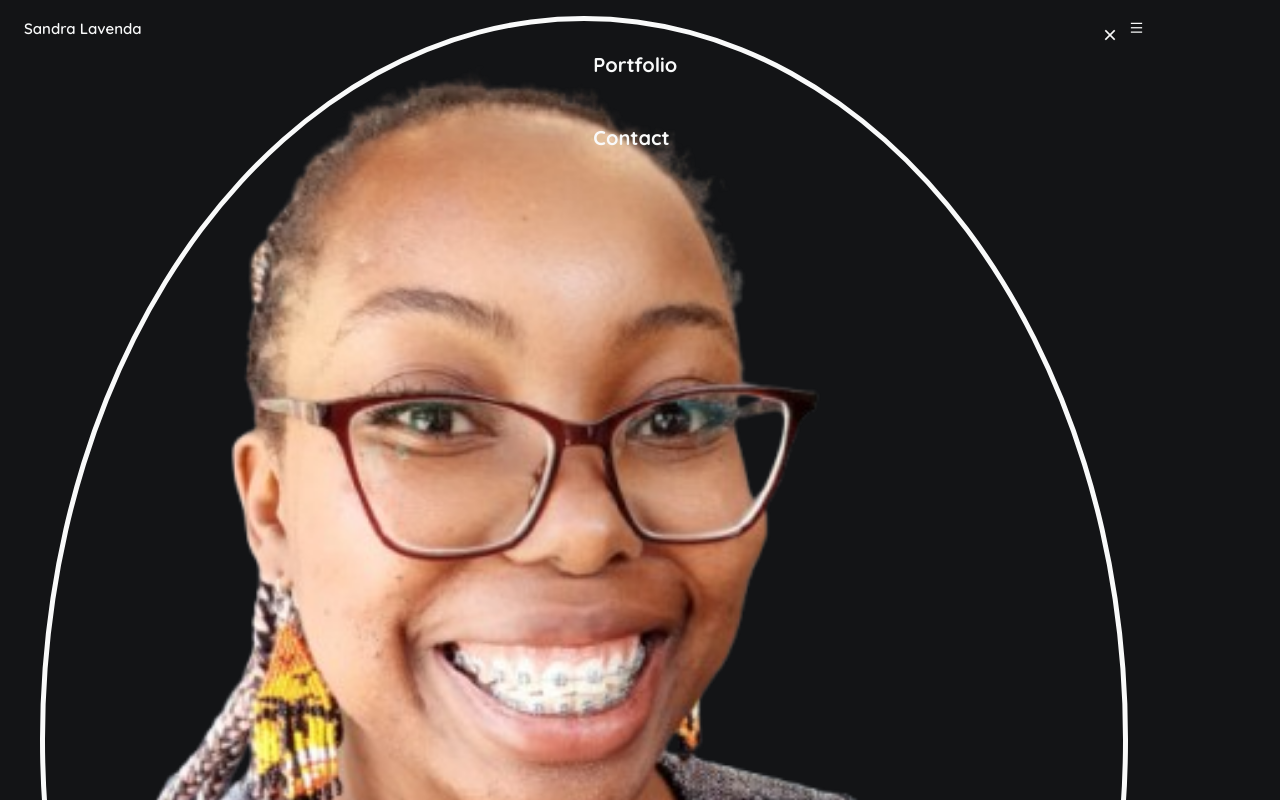
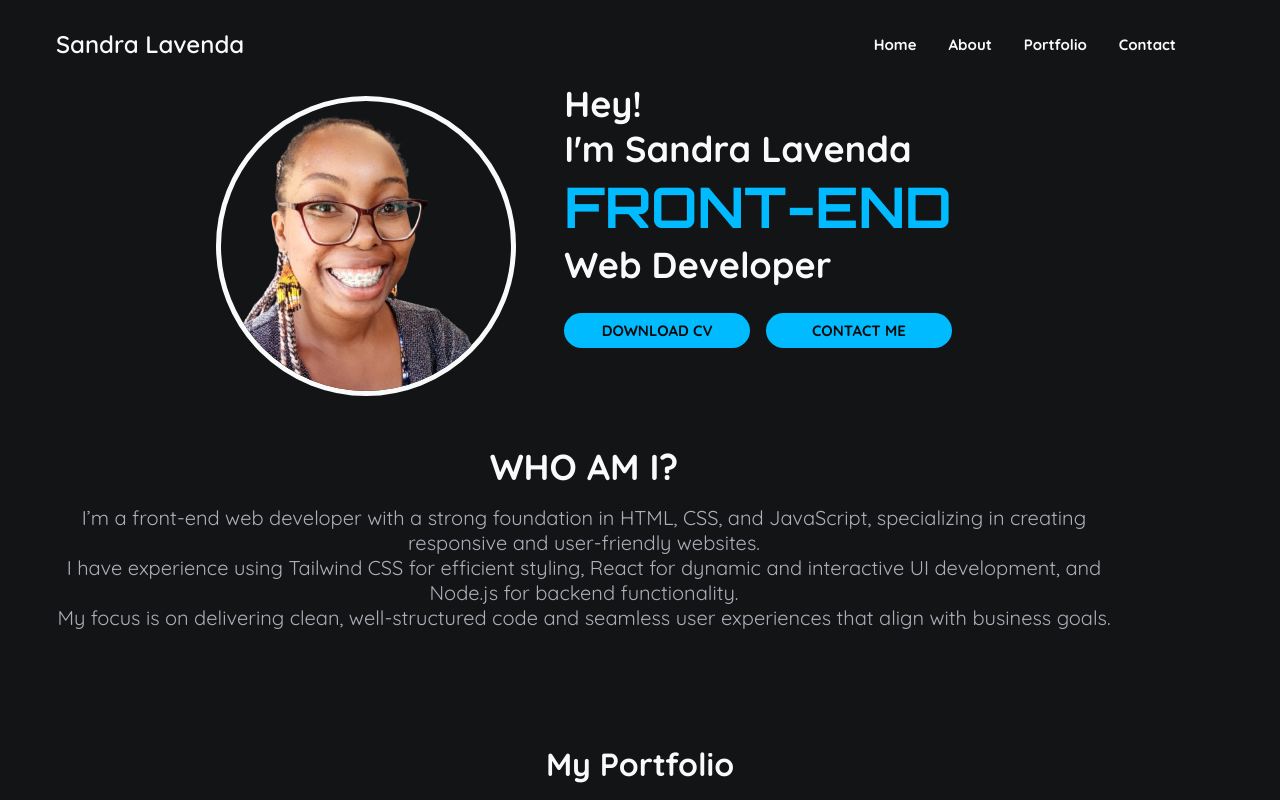
Before and after one commit to ProximaD/my_portfolio_2, a plain HTML site: page index.html in a window 1280 px wide. Shown: the top 800 px of the page. Drawn offline with nearby package versions, Linux system fonts and the light colour scheme.

Commit message:
Added a new font and home section responsiveness

```diff
--- a/css/style.css
+++ b/css/style.css
@@ -1,5 +1,6 @@
 /*============================================ GOOGLE FONT =====================================*/
 @import url('https://fonts.googleapis.com/css2?family=Quicksand:wght@300..700&display=swap');
+@import url('https://fonts.googleapis.com/css2?family=Orbitron:wght@400..900&display=swap');
 
 :root{
     --header-height: 3.5rem;
@@ -29,6 +30,7 @@
 /*=============== Font and Typography ===============*/
 /* .5rem = 8px | 1rem = 16px ...*/
 --body-font: "Quicksand", sans-serif;
+--accent-font: "Orbitron", sans-serif;
 --biggest-font-size: 2.25rem;
 --h1-font-size: 1.5rem;
 --h2-font-size: 1.25rem;
@@ -221,11 +223,13 @@ img {
 
 .home__img {
   width: 100%;
-  height: auto;
+  max-width: 300px; /* Set a maximum width for the image */
+  height: 300px;
   border-radius: 50%;
   object-fit: cover;
   object-position: top;
   border: 5px solid var(--white-color);
+  margin-top: 2rem;
 }
 
 .home__data {
@@ -240,6 +244,9 @@ img {
 
 .home__title span {
   color: var(--first-color);
+  font-family: var(--accent-font);
+  font-weight: var(--font-bold);
+  font-size: 3.5rem;
 }
 
 .home__buttons {
@@ -518,6 +525,80 @@ img {
 }
 
 
+/*========================================= MEDIA QUERIES ==================================*/
+/* Media Queries for Larger Screens */
+@media screen and (min-width: 1150px) {
+  .header {
+    background-color: transparent;
+    padding: 1rem 2rem;
+  }
+
+  .nav {
+    flex-direction: row;
+    justify-content: space-between;
+    align-items: center;
+  }
+
+  .nav__logo {
+    font-size: var(--h1-font-size);
+  }
+
+  .nav__menu {
+    display: flex;
+    flex-direction: row;
+    gap: 2rem;
+    position: static;
+    height: auto;
+    width: auto;
+    background-color: transparent;
+    backdrop-filter: none;
+    -webkit-backdrop-filter: none;
+    padding: 0;
+    transition: none;
+  }
+
+  .nav__list {
+    display: flex;
+    flex-direction: row;
+    gap: 2rem;
+  }
+
+  .nav__toggle {
+    display: none;
+  }
+
+  .nav__link {
+    font-size: var(--normal-font-size);
+  }
+
+  .nav__close {
+    display: none;
+  }
+
+  .home__container {
+    display: flex;
+    align-items: center;
+    justify-content: center;
+    gap: 3rem;
+    padding: 2rem;
+  }
+
+  .home__img {
+    width: 50%;
+    max-width: 300px; /* Set a maximum width for the image */
+    height: 300px;
+    margin-top: 4rem; /* Remove margin-top for better alignment */
+  }
+
+  .home__data {
+    text-align: left; /* Align text to the left for better readability */
+  }
+
+  .home__buttons {
+    flex-direction: row;
+    gap: 1rem;
+  }
+}
 
 
 
```
